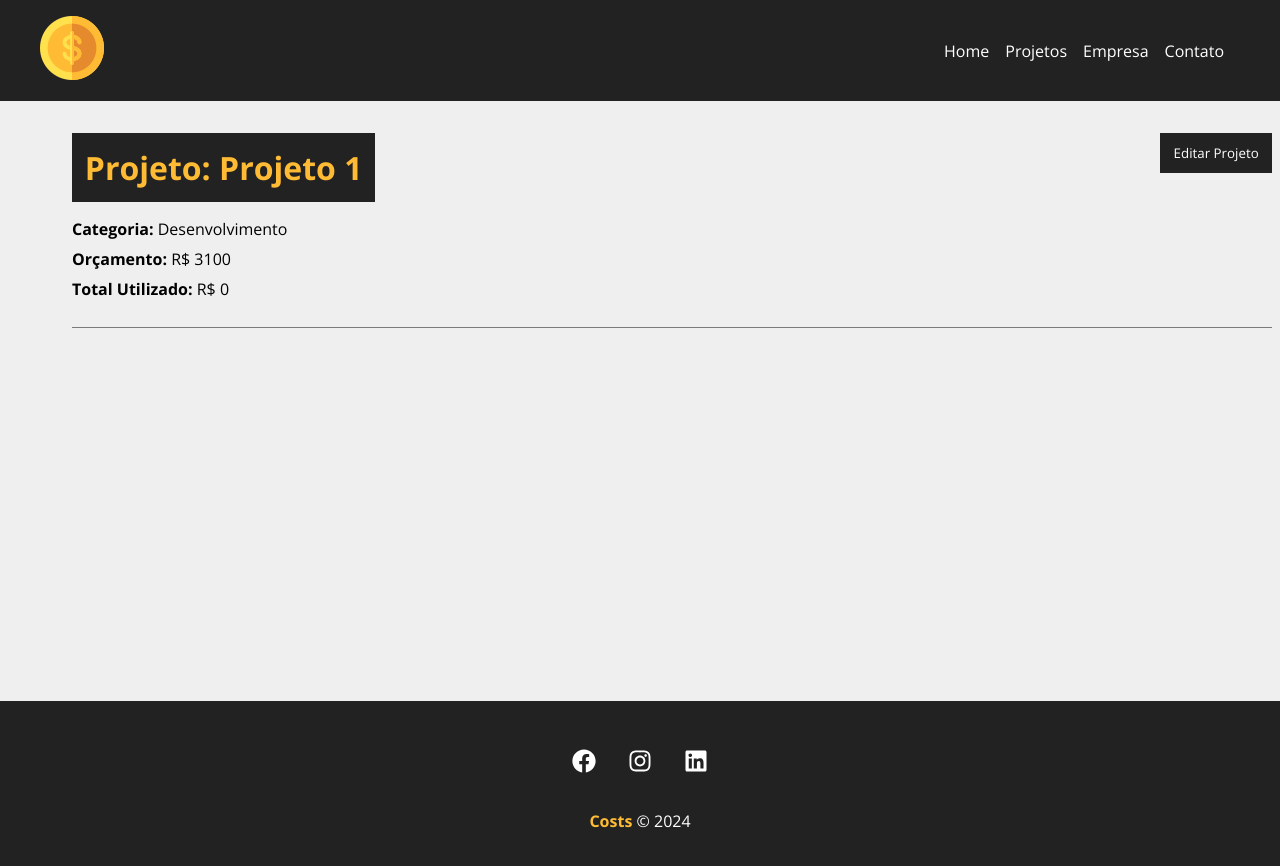
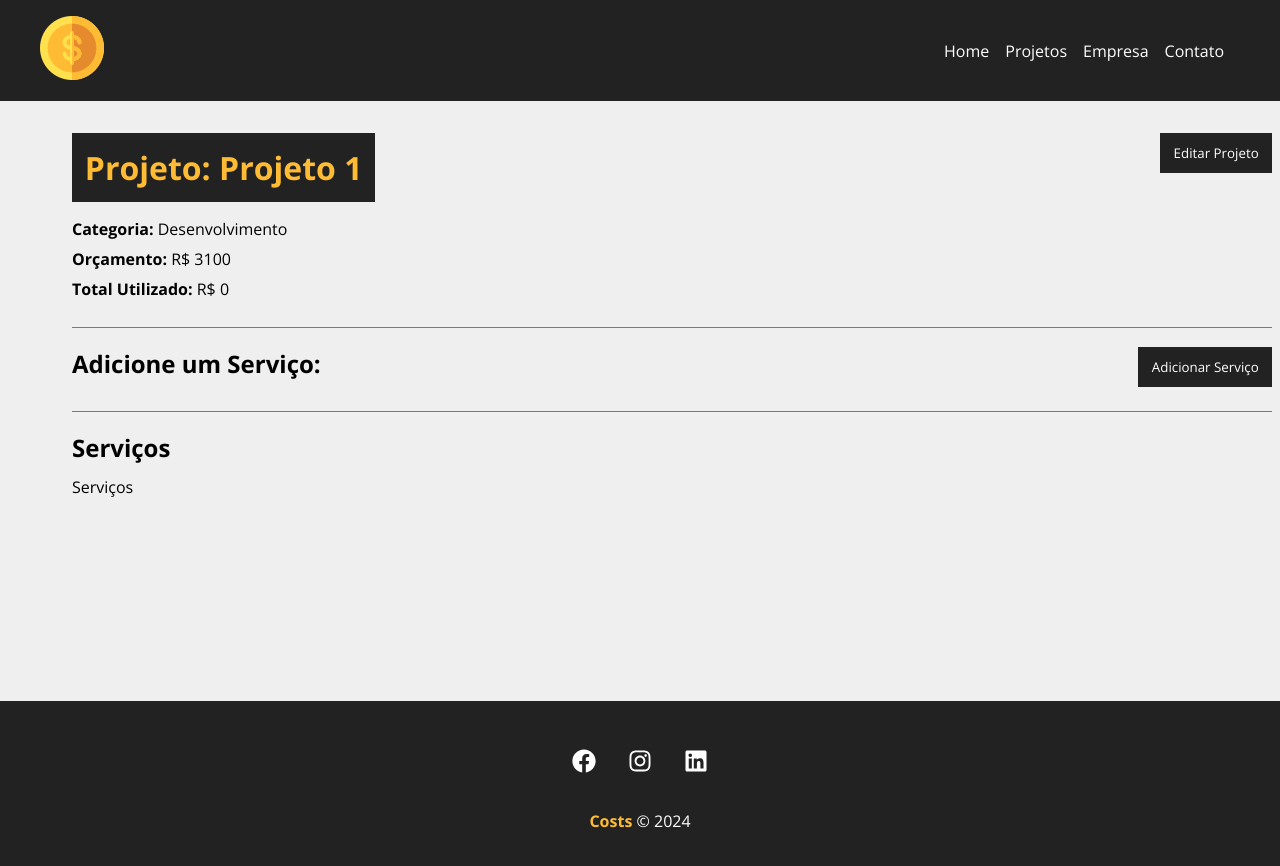
Before and after one commit to eduardoolima/costs, a React (Create React App) app: page /project/32e3 in a window 1280 px wide. Shown: the top 866 px of the page. Built offline with nearby package versions, Linux system fonts and the light colour scheme; data requests are answered from the project's data file; the HTML template or start-up script is replaced by a standard one.

Commit message:
criada area de servicos

```diff
--- a/src/components/pages/Project.js
+++ b/src/components/pages/Project.js
@@ -16,6 +16,7 @@
     const [type, setType] = useState()
 
     const [showProjectForm, setShowProjectForm] = useState(false)
+    const [showServiceForm, setShowServiceForm] = useState(false)
 
     useEffect(() => {
         setTimeout( () =>
@@ -34,6 +35,7 @@
     }, [id])
 
     function editPost(project){
+        setMessage('')
     if(project.budget < project.cost){
             setMessage("Orçamento não pode ser menor que o custo do Projeto")
             setType("error")
@@ -58,6 +60,10 @@
 
     function toggleProjectForm(){
         setShowProjectForm(!showProjectForm)
+    }
+
+    function toggleServiceForm(){
+        setShowServiceForm(!showServiceForm)
     }
 
     return(
@@ -89,6 +95,20 @@
                             </div>
                         )}
                     </div>
+                    <div className={styles.service_form_container}>
+                        <h2>Adicione um Serviço:</h2>
+                        <button className={styles.btn} onClick={toggleServiceForm}>
+                            {!showServiceForm ? 'Adicionar Serviço' : 'Fechar'}
+                        </button>
+                        <div className={styles.form}>
+                            {showServiceForm && <div>Formulario do serviço</div>}
+
+                        </div>
+                    </div>
+                    <h2>Serviços</h2>
+                    <Container customClass="start">
+                        <p>Serviços</p>
+                    </Container>
                 </Container>
             </div>
         ): (
```
Lines whose indentation alone changed are shown as unchanged.
